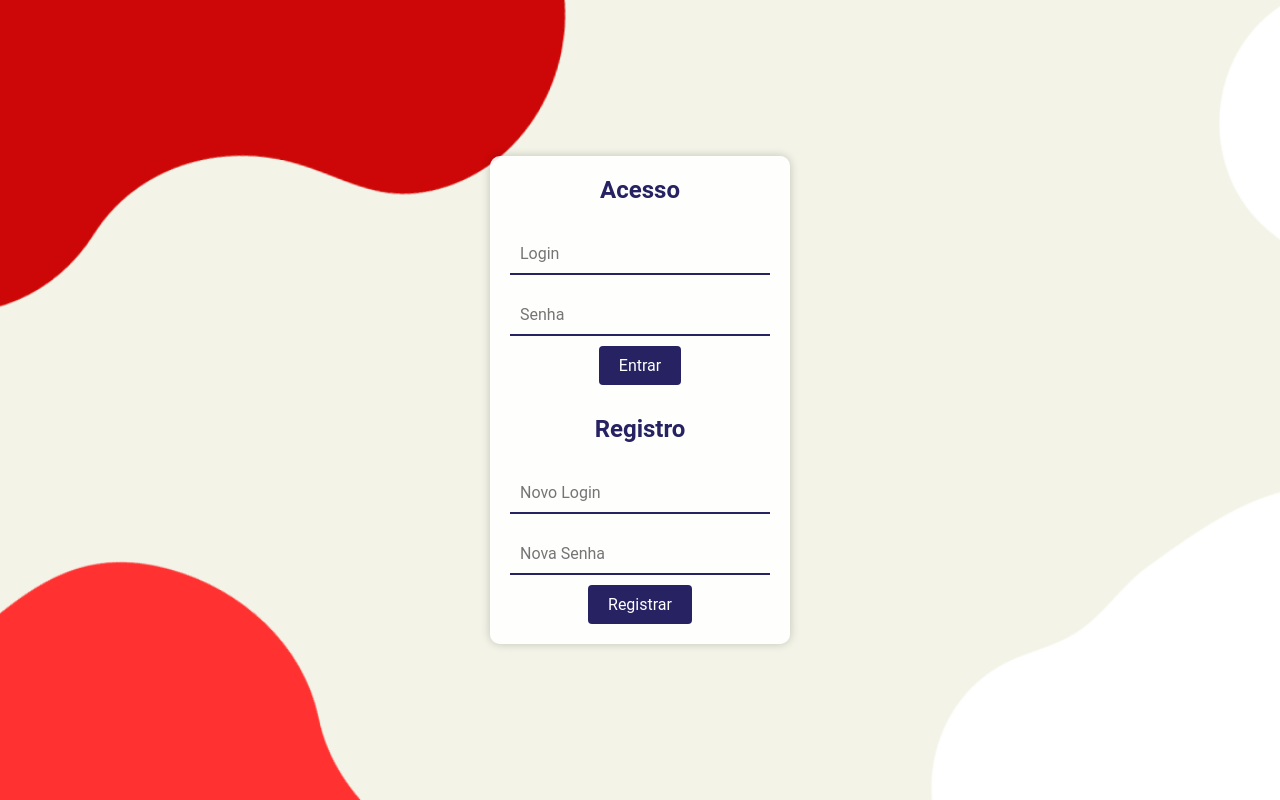
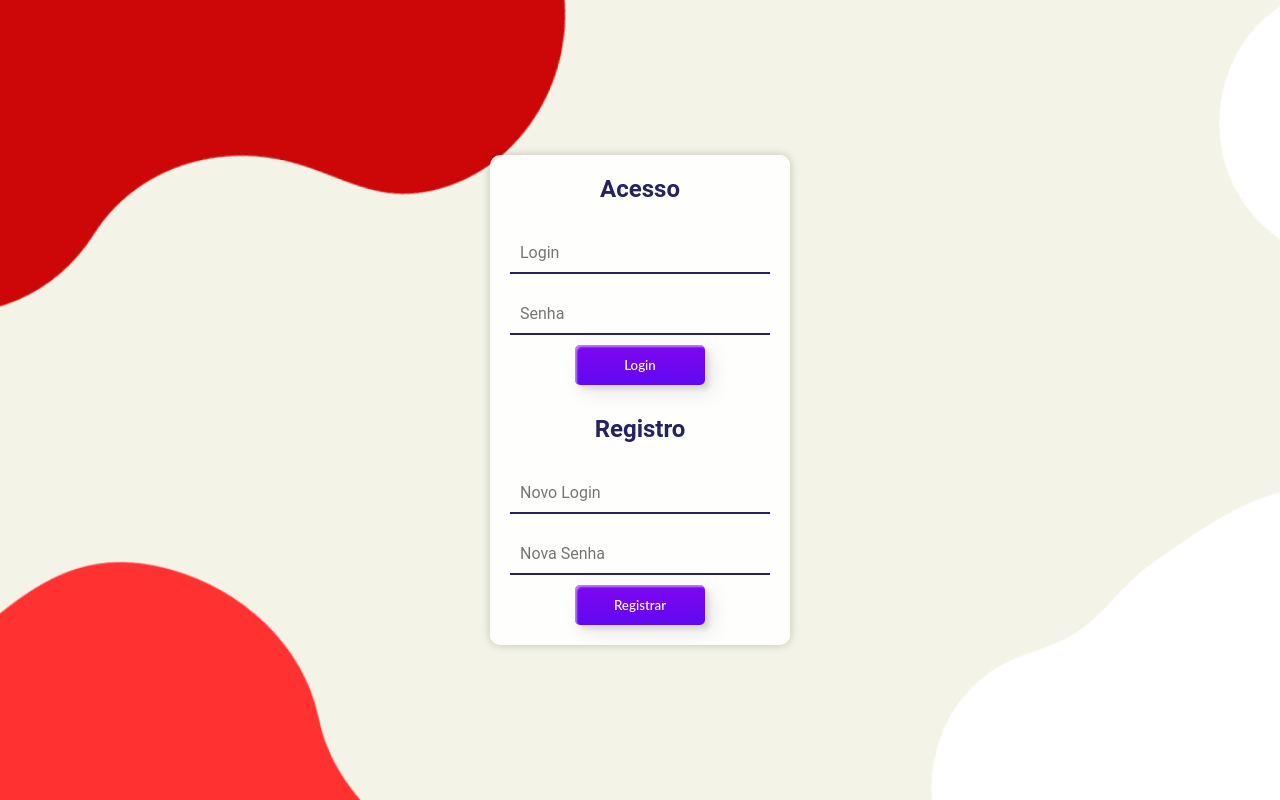
Before and after one commit to SanchezPrograming/SENAC-PWMB-1142733596-Gustavo, a plain HTML site: page PWMB-Semana#07/Gestão de estoque 1.5/html/login.html in a window 1280 px wide. Drawn offline with Linux system fonts and the light colour scheme.

Commit message:
Atualizado
Estilo do btn atualizado

```diff
--- a/PWMB-Semana#07/Gestão de estoque 1.5/css/login.css
+++ b/PWMB-Semana#07/Gestão de estoque 1.5/css/login.css
@@ -34,6 +34,57 @@
   #registro-section h3 {
     margin-top: 30px;
   }
+  .custom-btn {
+    width: 130px;
+    height: 40px;
+    color: #fff;
+    border-radius: 5px;
+    padding: 10px 25px;
+    font-family: 'Lato', sans-serif;
+    font-weight: 500;
+    background: transparent;
+    cursor: pointer;
+    transition: all 0.3s ease;
+    position: relative;
+    display: inline-block;
+    box-shadow: inset 2px 2px 2px 0px rgba(255,255,255,.5),
+      7px 7px 20px 0px rgba(0,0,0,.1),
+      4px 4px 5px 0px rgba(0,0,0,.1);
+    outline: none;
+   }
+   .btn-1 {
+    background: rgb(96,9,240);
+    background: linear-gradient(0deg, rgba(96,9,240,1) 0%, rgba(129,5,240,1) 100%);
+    border: none;
+   }
+   .btn-1:before {
+    height: 0%;
+    width: 2px;
+   }
+   .btn-1:hover {
+    box-shadow: 4px 4px 6px 0 rgba(255,255,255,.5),
+       -4px -4px 6px 0 rgba(116, 125, 136, .5),
+       inset -4px -4px 6px 0 rgba(255,255,255,.2),
+       inset 4px 4px 6px 0 rgba(0, 0, 0, .4);
+   }
+   .btn-2 {
+    background: rgb(96,9,240);
+    background: linear-gradient(0deg, rgba(96,9,240,1) 0%, rgba(129,5,240,1) 100%);
+    border: none;
+   }
+
+   .btn-2:before {
+    height: 0%;
+    width: 2px;
+   }
+
+   .btn-2:hover {
+    box-shadow: 4px 4px 6px 0 rgba(255,255,255,.5),
+                 -4px -4px 6px 0 rgba(116, 125, 136, .5),
+       inset -4px -4px 6px 0 rgba(255,255,255,.2),
+       inset 4px 4px 6px 0 rgba(0, 0, 0, .4);
+   }
+
   input[type="text"],
   input[type="password"] {
     width: 100%;
--- a/PWMB-Semana#07/Gestão de estoque 1.5/html/login.html
+++ b/PWMB-Semana#07/Gestão de estoque 1.5/html/login.html
@@ -12,13 +12,12 @@
         <h3>Acesso</h3>
         <input type="text" placeholder="Login" id="login">
         <input type="password" placeholder="Senha" id="senha">
-        <input type="submit" value="Entrar" onclick="acessar(); return false">
-
+        <button class="custom-btn btn-2" onclick="acessar(); return false">Login</button>
         <div id="registro-section">
             <h3>Registro</h3>
             <input type="text" placeholder="Novo Login" id="new-login">
             <input type="password" placeholder="Nova Senha" id="new-senha">
-            <input type="submit" value="Registrar" onclick="registrar(); return false">
+            <button class="custom-btn btn-1" onclick="registrar(); return false">Registrar</button>
         </div>
     </form>
 
```
